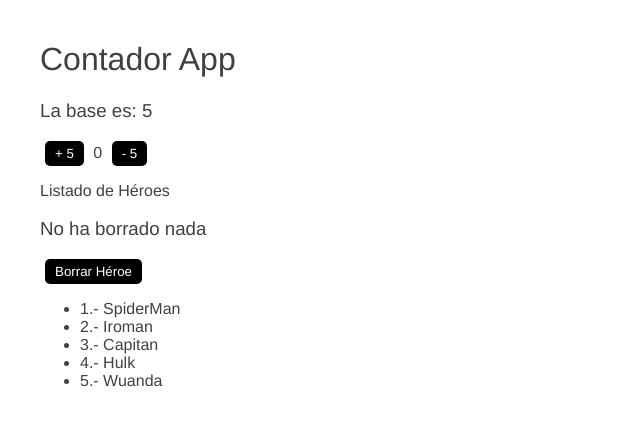
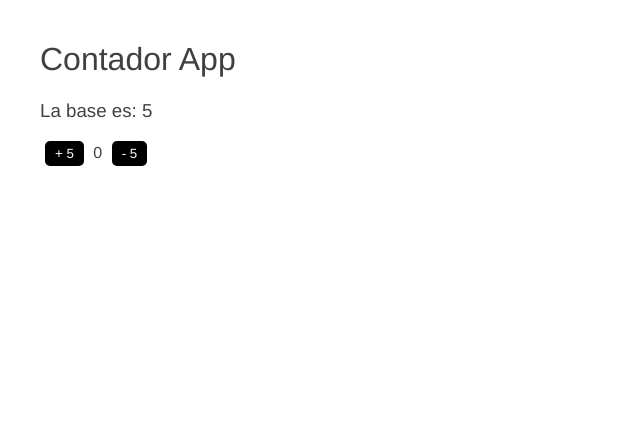
Before and after one commit to GonzZep/angular-basicos, an Angular app: page / in a window 1280 px wide. Shown: the top 426 px of the page, without its empty margins (0-640 px from the left). Built offline with nearby package versions, Linux system fonts and the light colour scheme.

Commit message:
Primer Commit

```diff
--- a/src/app/app.component.html
+++ b/src/app/app.component.html
@@ -1,4 +1,4 @@
 
 <app-contador></app-contador>
  <!-- <app-heroe></app-heroe>  -->
-<app-listado></app-listado>
+<!-- <app-listado></app-listado>  -->
```
